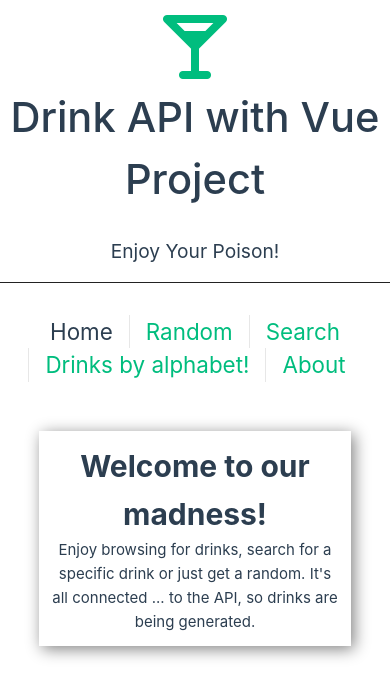
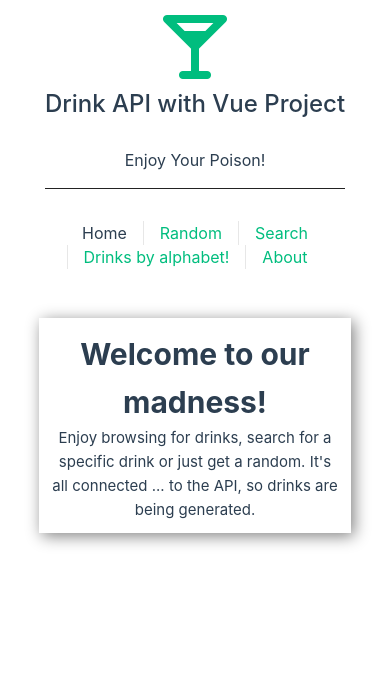
Before and after one commit to Ivet13/vue-drinkAPI, a Vue app in the folder drinkAPI/: page / in a window 390 px wide. Shown: the top 698 px of the page. Built offline with nearby package versions, Linux system fonts and the light colour scheme.

Commit message:
media querries

```diff
--- a/drinkAPI/src/App.vue
+++ b/drinkAPI/src/App.vue
@@ -80,6 +80,11 @@ nav a:first-of-type {
   box-shadow: 3px 3px 15px grey;
 }
 
+@media (max-width: 1024px) {
+  nav{
+    font-size: 1rem;
+  }
+}
 @media (min-width: 1024px) {
   header {
     /* display: flex; */
--- a/drinkAPI/src/components/HeaderComponent.vue
+++ b/drinkAPI/src/components/HeaderComponent.vue
@@ -52,4 +52,12 @@ props:{
   border-bottom:1px solid var(--vt-c-black-soft);
 }
 
+@media (max-width: 1024px) {
+  .title{
+    font-size: x-large;
+  }
+  .titleSubtext{
+    font-size: 1rem;
+  }
+}
 </style>
```
